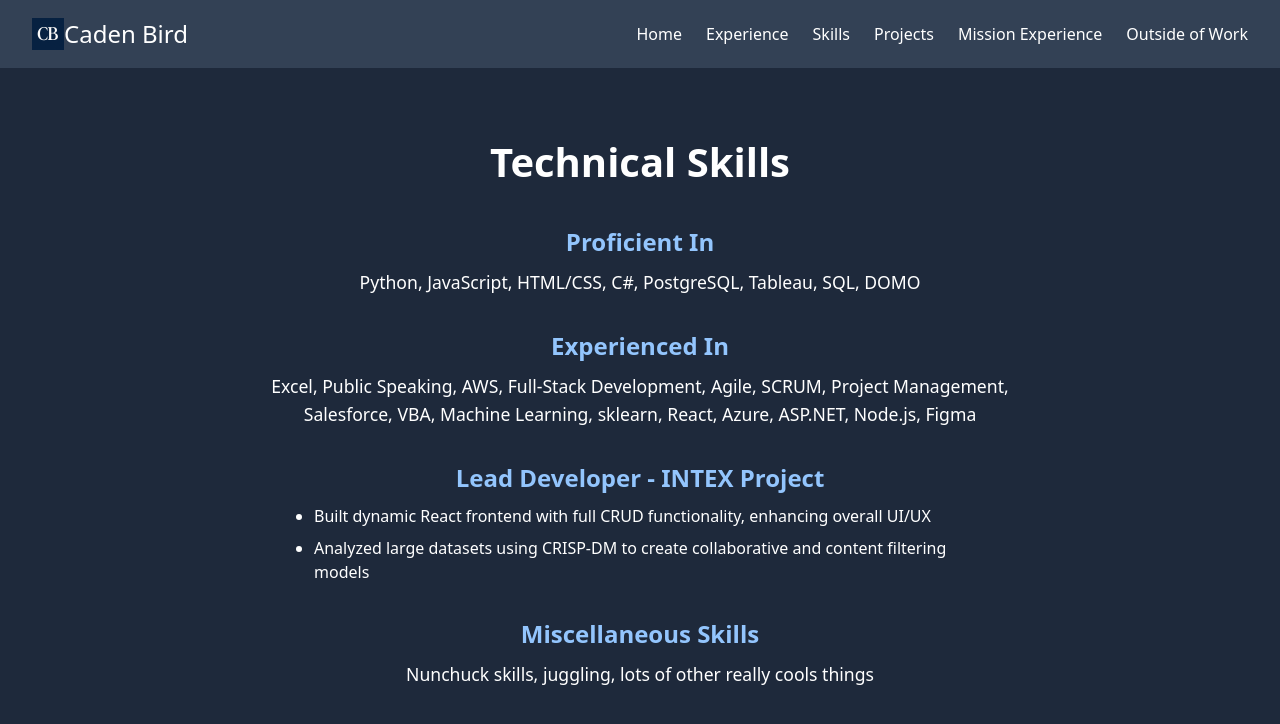
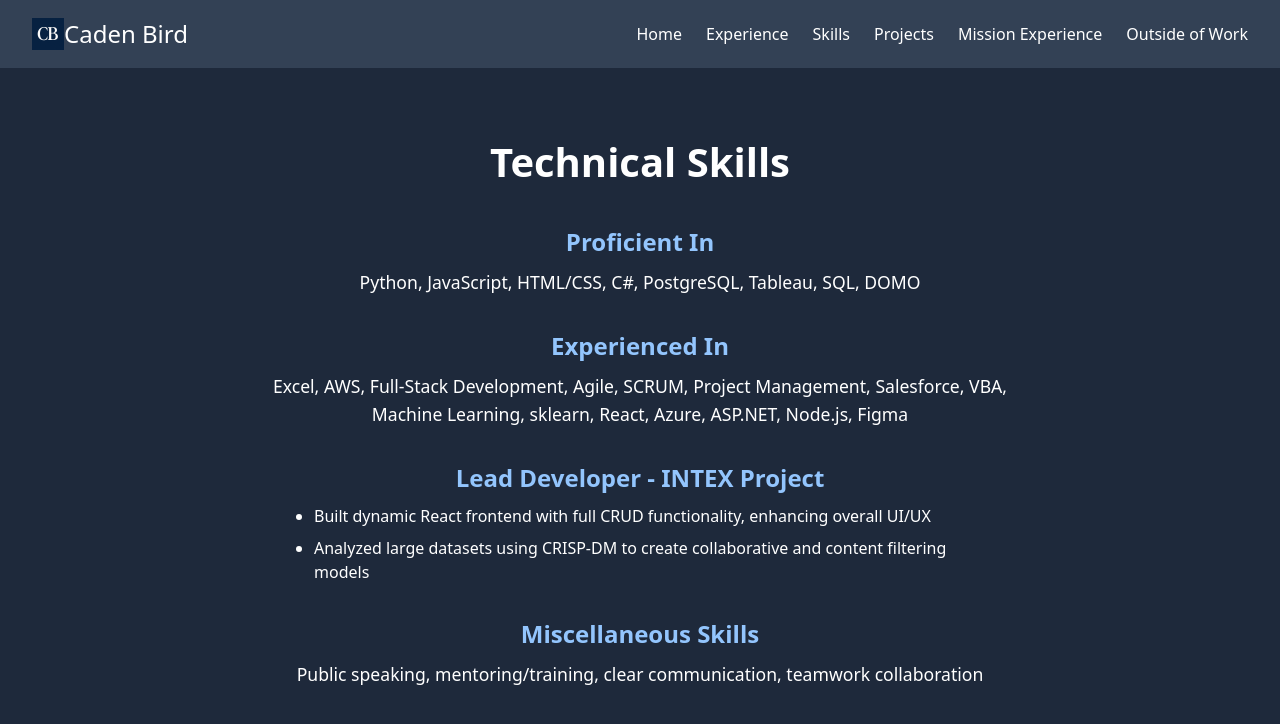
Before and after one commit to cadenbird10/resume_website, a React (Vite) app: page /skills in a window 1280 px wide. Shown: the top 724 px of the page. Built offline with nearby package versions, Linux system fonts and the light colour scheme.

Commit message:
miscellaneous skills

```diff
--- a/src/components/skills.tsx
+++ b/src/components/skills.tsx
@@ -14,7 +14,7 @@ const Skills: React.FC = () => {
       <div className="skills-category">
         <h3>Experienced In</h3>
         <p>
-          Excel, Public Speaking, AWS, Full-Stack Development, Agile, SCRUM, Project Management, Salesforce, VBA,
+          Excel, AWS, Full-Stack Development, Agile, SCRUM, Project Management, Salesforce, VBA,
           Machine Learning, sklearn, React, Azure, ASP.NET, Node.js, Figma
         </p>
       </div>
@@ -30,7 +30,7 @@ const Skills: React.FC = () => {
       <div className="skills-category">
         <h3>Miscellaneous Skills</h3>
         <p>
-          Nunchuck skills, juggling, lots of other really cools things
+          Public speaking, mentoring/training, clear communication, teamwork collaboration
         </p>
       </div>
     </section>
```
